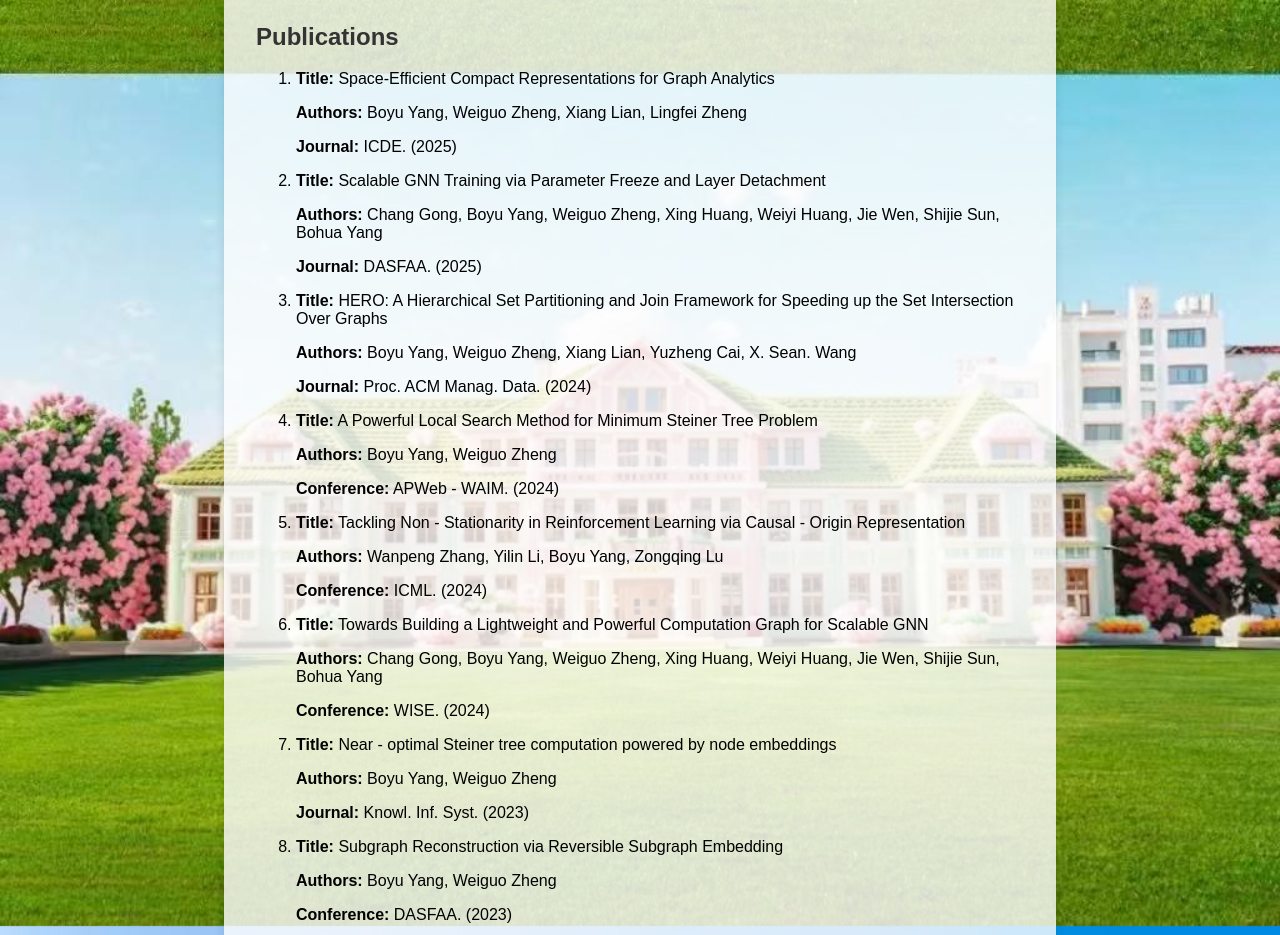
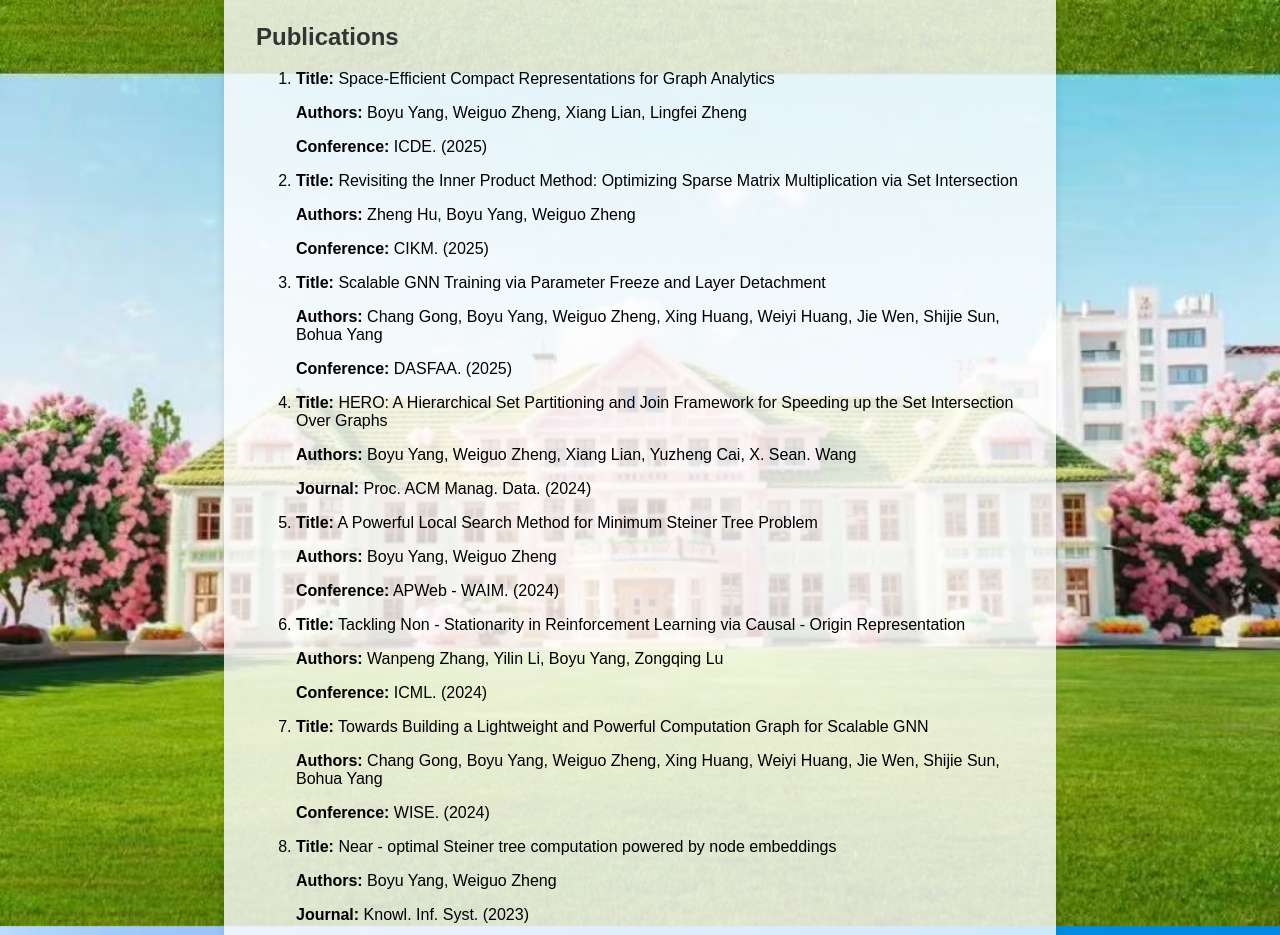
Before and after one commit to Byy-0024/Byy-0024.github.io, a plain HTML site: page index.html in a window 1280 px wide. Shown: the part 780-1715 px from the top of the page. Drawn offline with Linux system fonts and the light colour scheme.

Commit message:
Update index.html

```diff
--- a/index.html
+++ b/index.html
@@ -84,12 +84,17 @@
             <li>
                 <p><strong>Title:</strong> Space-Efficient Compact Representations for Graph Analytics</p>
                 <p><strong>Authors:</strong> Boyu Yang, Weiguo Zheng, Xiang Lian, Lingfei Zheng</p>
-                <p><strong>Journal:</strong> ICDE. (2025)</p>
+                <p><strong>Conference:</strong> ICDE. (2025)</p>
+            </li>
+            <li>
+                <p><strong>Title:</strong> Revisiting the Inner Product Method: Optimizing Sparse Matrix Multiplication via Set Intersection</p>
+                <p><strong>Authors:</strong> Zheng Hu, Boyu Yang, Weiguo Zheng</p>
+                <p><strong>Conference:</strong> CIKM. (2025)</p>
             </li>
             <li>
                 <p><strong>Title:</strong> Scalable GNN Training via Parameter Freeze and Layer Detachment</p>
                 <p><strong>Authors:</strong> Chang Gong, Boyu Yang, Weiguo Zheng, Xing Huang, Weiyi Huang, Jie Wen, Shijie Sun, Bohua Yang</p>
-                <p><strong>Journal:</strong> DASFAA. (2025)</p>
+                <p><strong>Conference:</strong> DASFAA. (2025)</p>
             </li>
             <li>
                 <p><strong>Title:</strong> HERO: A Hierarchical Set Partitioning and Join Framework for Speeding up the Set Intersection Over Graphs</p>
```
